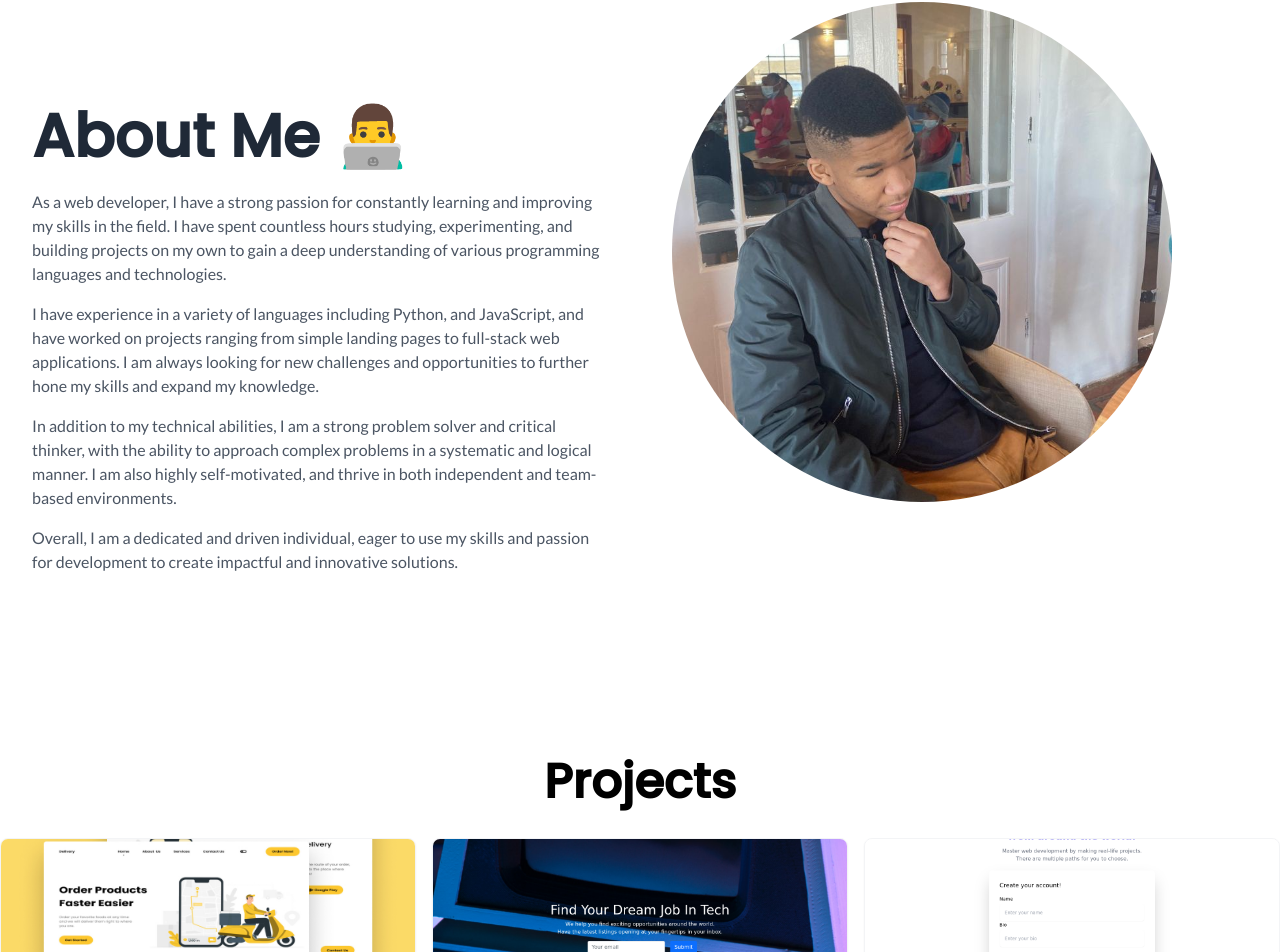
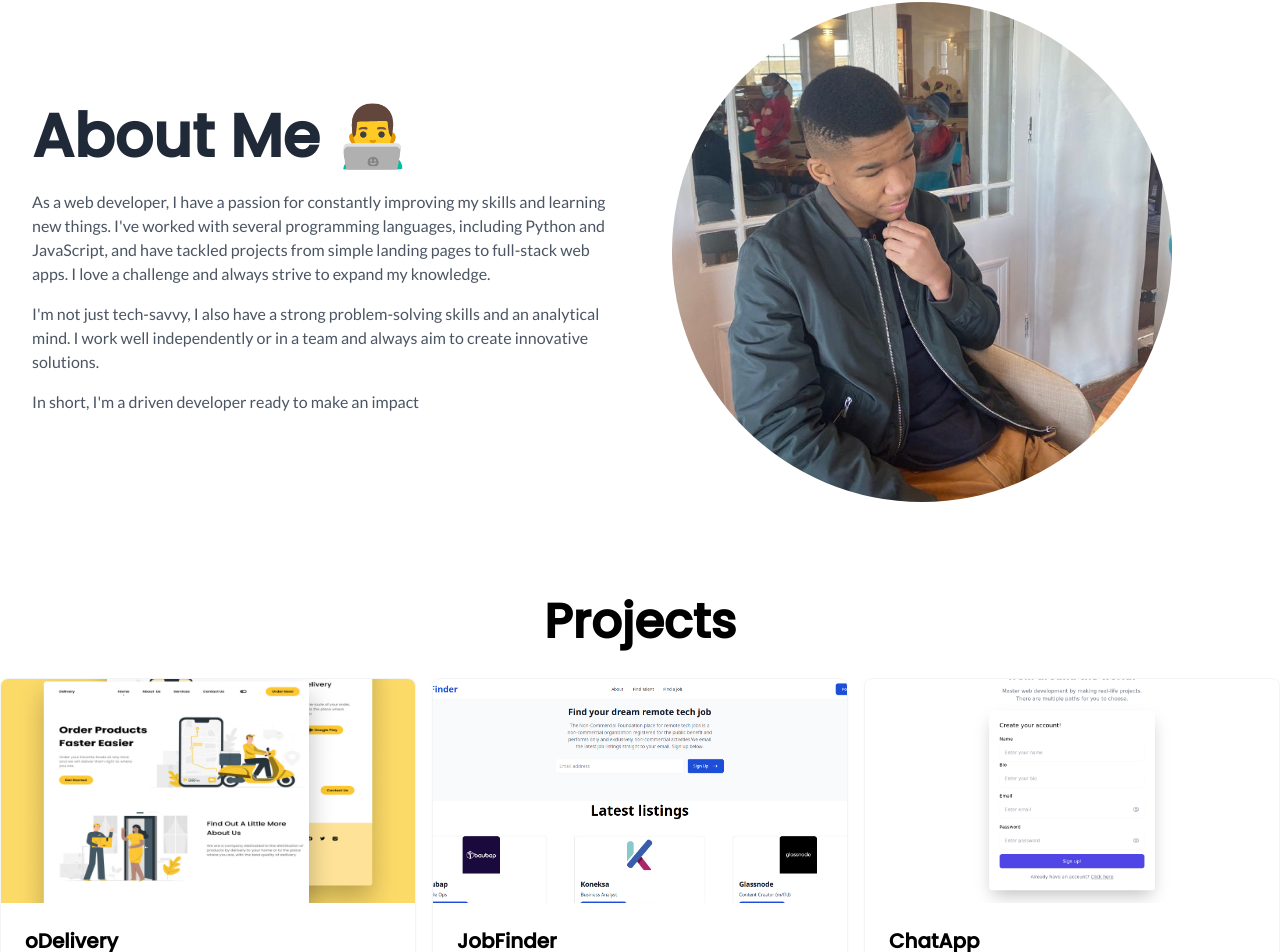
Before and after one commit to lilitha-mdlalana/portfolio, a Nuxt app: page / in a window 1280 px wide. Shown: the part 746-1698 px from the top of the page. Built offline with nearby package versions, Linux system fonts and the light colour scheme.

Commit message:
Add update image for jobfinder project

```diff
--- a/app.vue
+++ b/app.vue
@@ -31,13 +31,13 @@ const projects = [
     githubLink: "https://github.com/lilitha-mdlalana/Chatapp",
   },
 ];
-const currentYear = new Date().getFullYear()
+const currentYear = new Date().getFullYear();
 </script>
 
 <template>
   <main>
     <Head>
-      <Title>Lilitha Mdlalana - Profile</Title>
+      <Title>Lilitha Mdlalana | Developer </Title>
       <Link rel="icon" type="image/x-icon" href="/favicon.ico" />
       <Link rel="canonical" href="https://lilitha-mdlalana.netlify.app" />
     </Head>
@@ -110,7 +110,8 @@ const currentYear = new Date().getFullYear()
             <h2
               class="font-poppins text-5xl md:text-6xl font-bold mx-auto dark:text-white text-gray-800 text-center py-2"
             >
-              Passionate web developer with a love for building high quality applications using JavaScript.
+              Passionate web developer with a love for building high quality
+              applications using JavaScript.
             </h2>
             <div class="flex items-center justify-center mt-4">
               <a
@@ -119,7 +120,6 @@ const currentYear = new Date().getFullYear()
               >
                 CONNECT WITH ME
               </a>
-
             </div>
           </div>
         </div>
@@ -147,30 +147,20 @@ const currentYear = new Date().getFullYear()
               </h2>
 
               <p class="font-lato mt-4 text-gray-600">
-                As a web developer, I have a strong passion for
-                constantly learning and improving my skills in the field. I have
-                spent countless hours studying, experimenting, and building
-                projects on my own to gain a deep understanding of various
-                programming languages and technologies.
+                As a web developer, I have a passion for constantly improving my
+                skills and learning new things. I've worked with several
+                programming languages, including Python and JavaScript, and have
+                tackled projects from simple landing pages to full-stack web
+                apps. I love a challenge and always strive to expand my
+                knowledge.
               </p>
               <p class="font-lato mt-4 text-gray-600">
-                I have experience in a variety of languages including Python,
-                and JavaScript, and have worked on projects ranging from simple
-                landing pages to full-stack web applications. I am always
-                looking for new challenges and opportunities to further hone my
-                skills and expand my knowledge.
+                I'm not just tech-savvy, I also have a strong problem-solving
+                skills and an analytical mind. I work well independently or in a
+                team and always aim to create innovative solutions.
               </p>
               <p class="font-lato mt-4 text-gray-600">
-                In addition to my technical abilities, I am a strong problem
-                solver and critical thinker, with the ability to approach
-                complex problems in a systematic and logical manner. I am also
-                highly self-motivated, and thrive in both independent and
-                team-based environments.
-              </p>
-              <p class="font-lato mt-4 text-gray-600">
-                Overall, I am a dedicated and driven individual, eager to use my
-                skills and passion for development to create impactful and
-                innovative solutions.
+                In short, I'm a driven developer ready to make an impact
               </p>
             </div>
           </div>
```
Also changed, not shown: public/images/projects/job-finder.png.
